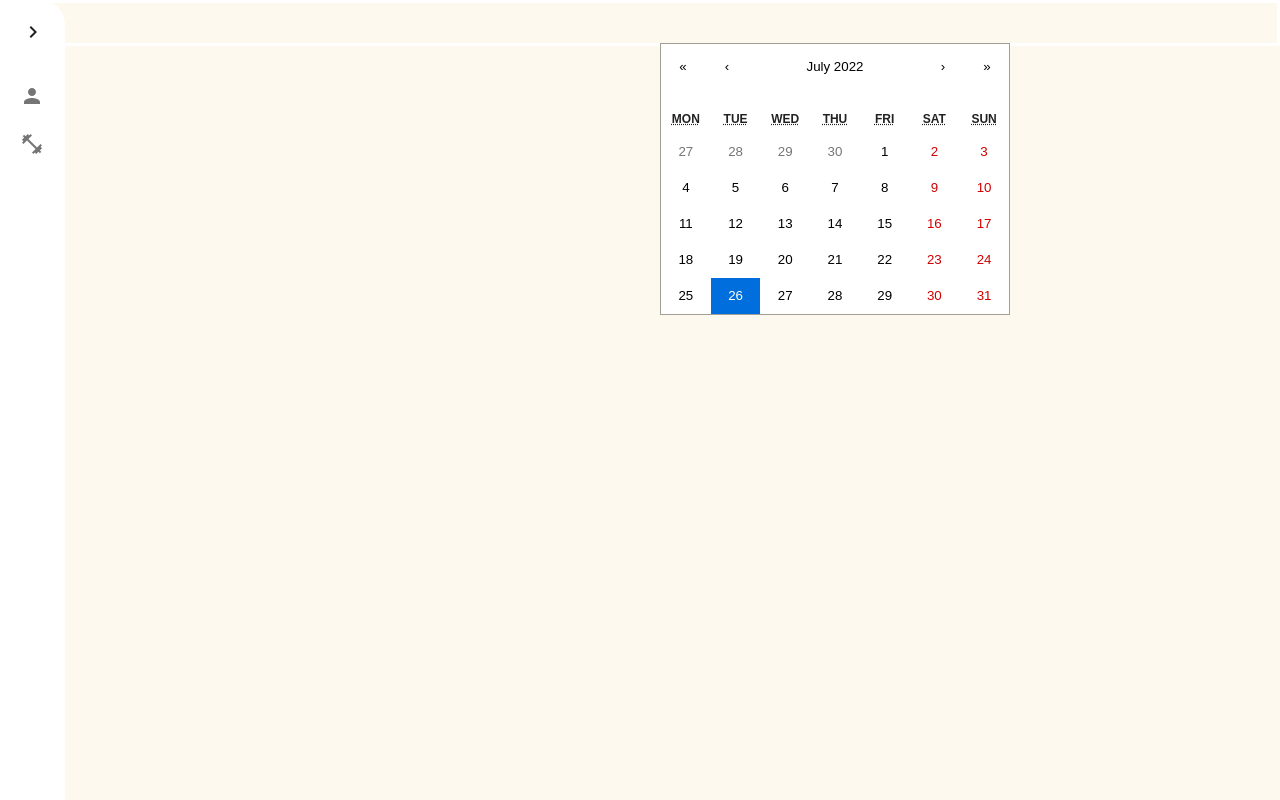
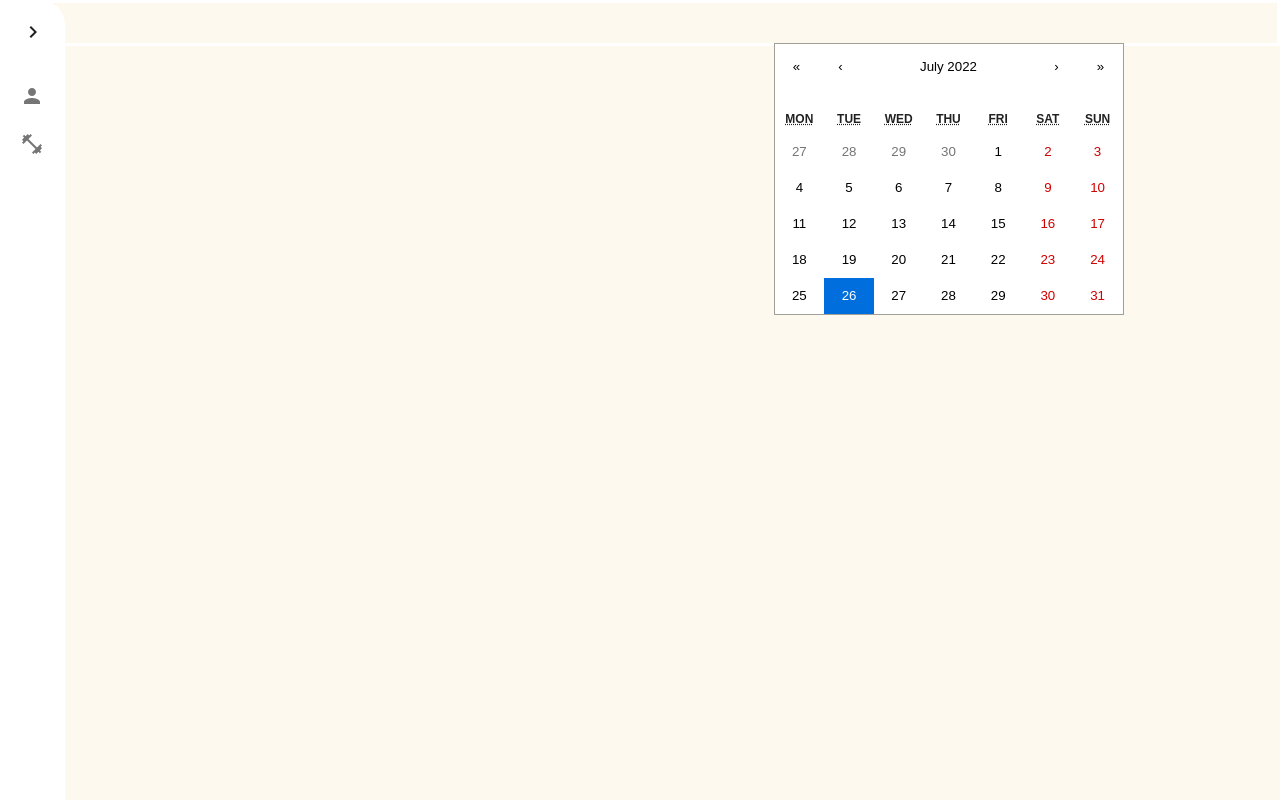
Before and after one commit to zeteoh/WebUi, a React (Create React App) app in the folder my-app/: page / in a window 1280 px wide. Built offline with nearby package versions, Linux system fonts and the light colour scheme.

Commit message:
centred calendar

```diff
--- a/my-app/src/App.css
+++ b/my-app/src/App.css
@@ -39,7 +39,7 @@
 
 .react-calendar {
   width: 350px;
-  position:right;
+  justify-content:center;
   max-width: 100%;
   background: white;
   border: 1px solid #a0a096;
@@ -131,7 +131,7 @@
   background-color: #e6e6e6;
 }
 .react-calendar__tile--now {
-  background: #ffff76;
+  background: #3cd5aa;
 }
 .react-calendar__tile--now:enabled:hover,
 .react-calendar__tile--now:enabled:focus {
@@ -164,5 +164,8 @@
 .float-child {
   width: 50%;
   float: left;
-  padding: 20px;
+  padding: 20px 20px;
+  display: flex;
+  align-items: center;
+  justify-content: center;
 }
```
